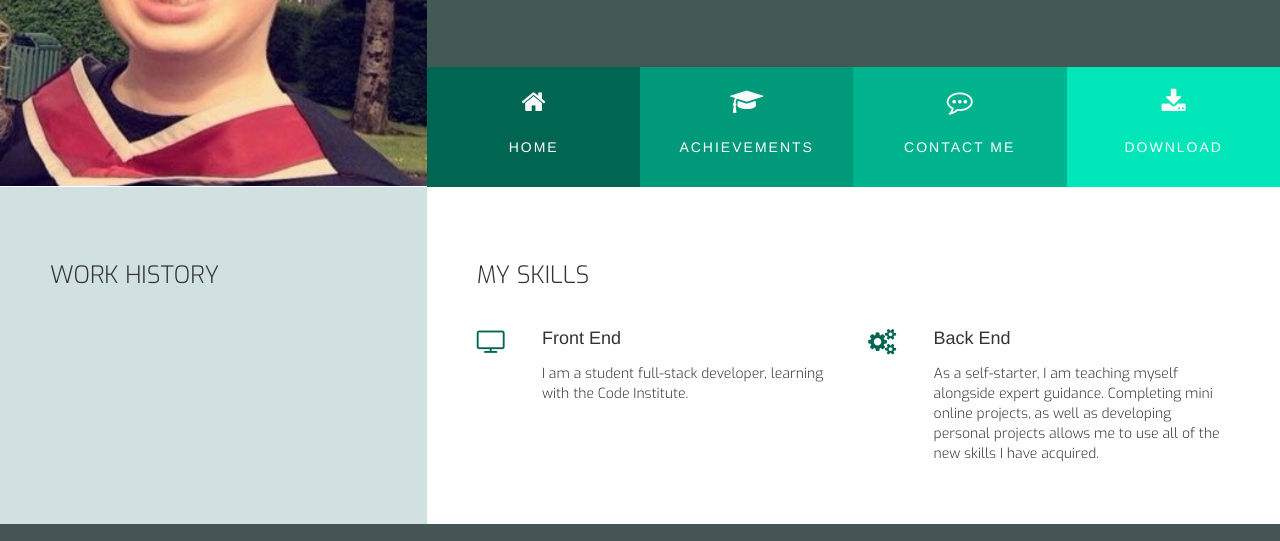
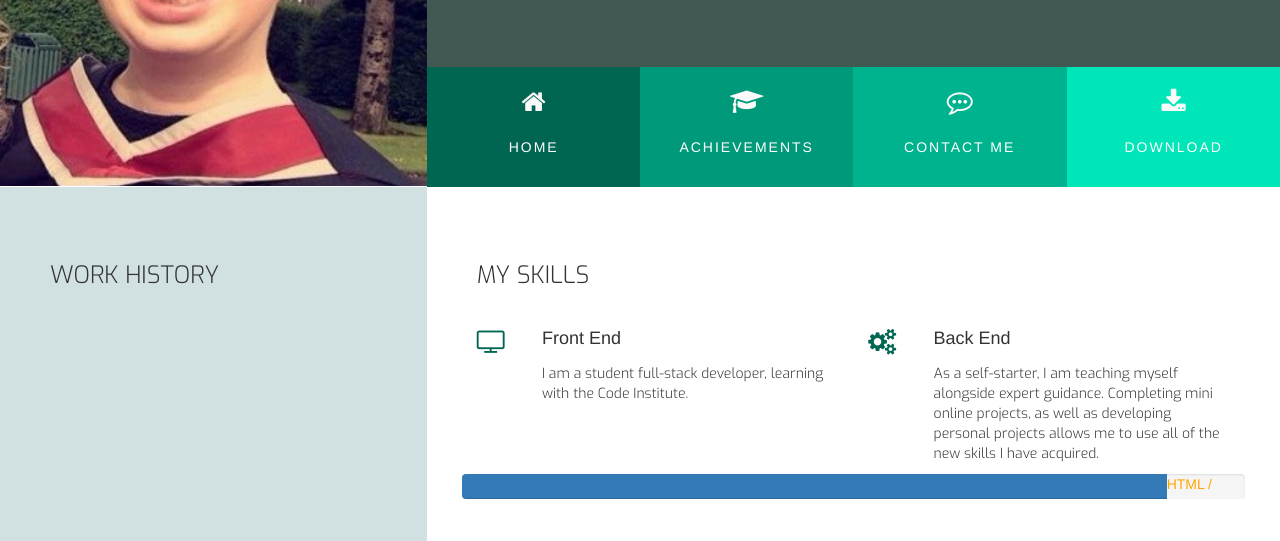
Before and after one commit to elliegmawer/my-cv-project, a plain HTML site: page achievements.html in a window 1280 px wide. Shown: the part 174-715 px from the top of the page. Drawn offline with nearby package versions, Linux system fonts and the light colour scheme.

Commit message:
first progress bar added

```diff
--- a/achievements.html
+++ b/achievements.html
@@ -92,8 +92,16 @@
                             </div>
                         </div>
                     </div>
+                    <div class="row">
+                        <div class="progress">
+                            <div class="progress-bar" role="progressbar" aria-valuenow="90" aria-valuemin="0" aria-valuemax="100" style="width:90%">
+                                <span class="sr-only"> 90% complete</span>
+                            </div>
+                            <span class="ffs">HTML / HTML5</span>
+                        </div>
+                    </div>
                 </div>
-            </div>
+
         </section>
 
     </section>
--- a/assets/css/style.css
+++ b/assets/css/style.css
@@ -56,9 +56,13 @@ h4 {
 }
 
 /*.section-column {*/
+
 /*    padding: 0 30px 30px;*/
+
 /*    float: none;*/
+
 /*    display: table-cell;*/
+
 /*}*/
 
 .row-table {
@@ -219,6 +223,7 @@ footer .cv-pdf i:hover {
 }
 
 /*---------------------------------------------------------------------section*/
+
 /*---------------------------------------------------------------three-reasons*/
 
 .three-reasons-icon {
@@ -237,42 +242,57 @@ footer .cv-pdf i:hover {
 
 /*---------------------------------------------------------------personal-info*/
 
-.personal-info-item{
+.personal-info-item {
     margin-bottom: 20px;
-    display:block;
-    clear:both;
+    display: block;
+    clear: both;
 
 }
 
 .personal-info-item .key,
-.personal-info-item .value{
+.personal-info-item .value {
     padding-right: 8px;
 }
 
 .personal-info-item .key p,
-.personal-info-item .value p{
-    margin:0;
+.personal-info-item .value p {
+    margin: 0;
 }
 
-.personal-info-item .key{
-    display:inline-block;
+.personal-info-item .key {
+    display: inline-block;
     width: 30%;
-    margin-right:21px;
-    padding-top:2px;
+    margin-right: 21px;
+    padding-top: 2px;
     vertical-align: top;
     font-family: "Roboto", sans-serif
 }
 
-.personal-info-item .key p{
+.personal-info-item .key p {
     font-weight: 700;
 }
 
-.personal-info-item .value{
+.personal-info-item .value {
     display: inline-block;
-    position:relative;
-    width:60%;
+    position: relative;
+    width: 60%;
     font-family: "Exo", sans-serif
 }
+
+
+/*------------------------------------------------------------------skills bar*/
+
+.progress {
+    position: relative;
+    height: 25px;
+}
+
+
+.ffs {
+    color: orange;
+}
+
+
 
 /*---------------------------------------------------------------media-queries*/
 
```
